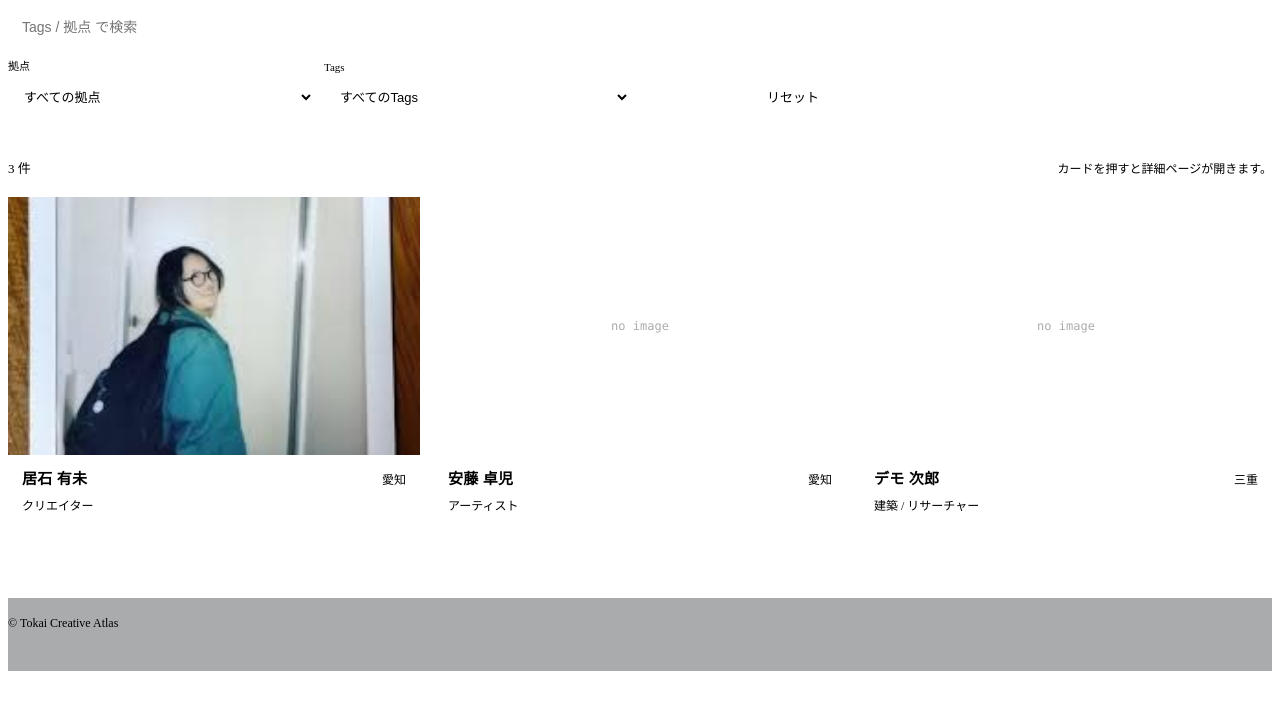
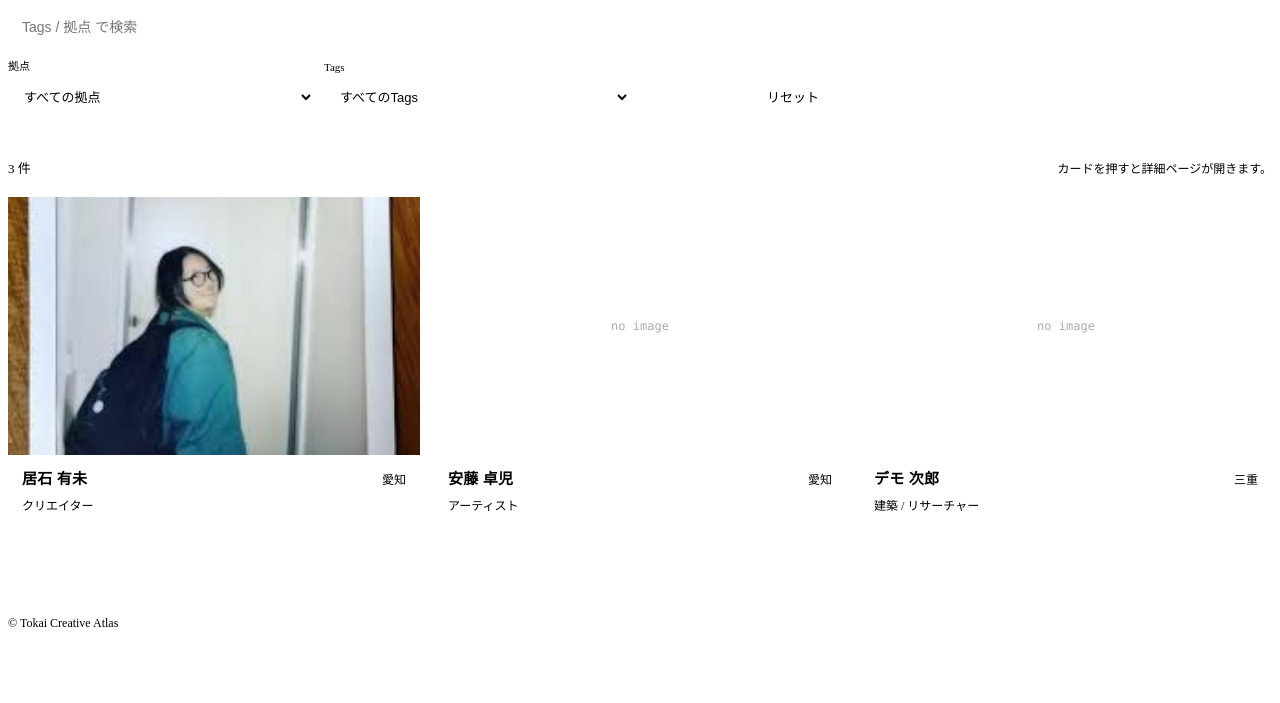
Before and after one commit to SueYumi/tokai-creative-atlas, a plain HTML site: page index.html in a window 1280 px wide. Shown: the part 97-800 px from the top of the page. Drawn offline with Linux system fonts and the light colour scheme.

Commit message:
Update style.css

```diff
--- a/style.css
+++ b/style.css
@@ -567,11 +567,11 @@ select:focus{
   background: rgba(255,255,255,.04);
   color: rgba(255,255,255,.78);
 }
-
+/* 1) フッダー色：紙になじむ（まずはこれに置き換え） */
 .site-footer{
-  border-top:1px solid var(--line);
+  border-top: 1px solid var(--rule2);
   padding: 18px 0 40px;
-  background: rgba(11,15,20,.35);
+  background: transparent; /* ←灰色帯を消す */
 }
 .muted{ color: var(--muted); font-size:12px; margin:0; }
 
```
